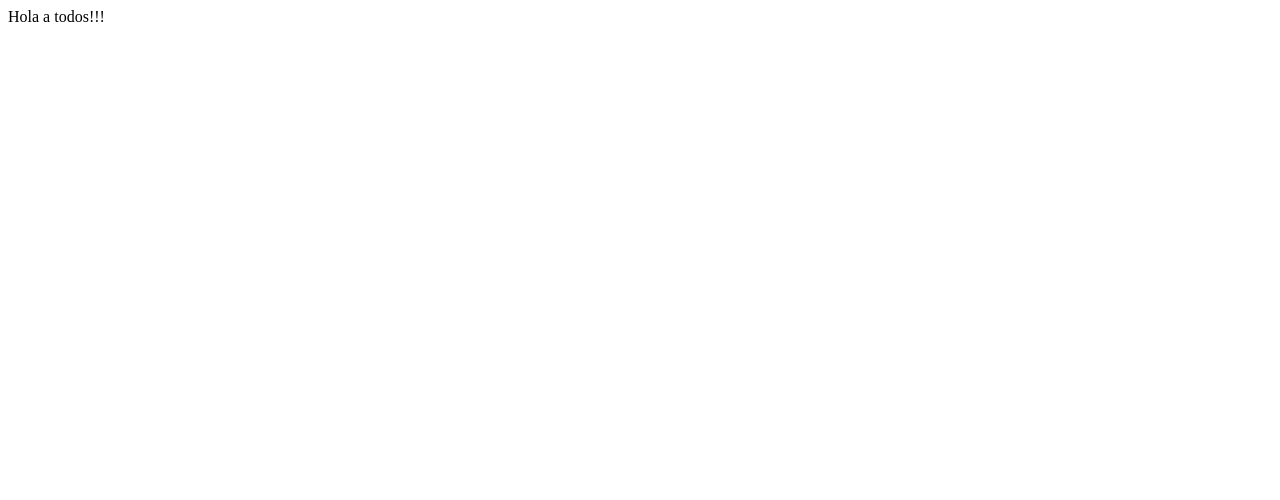
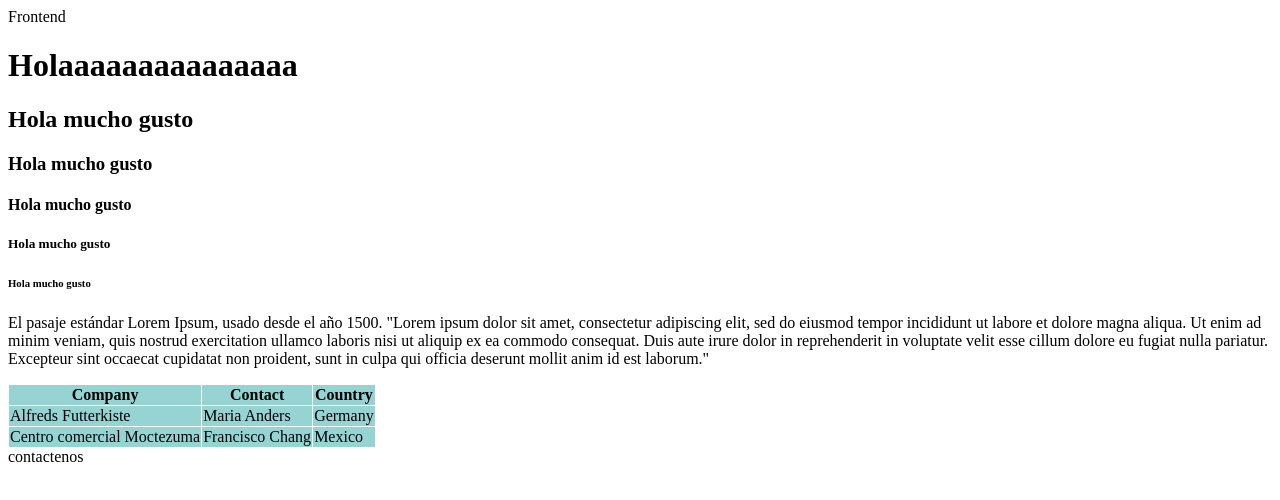
Before and after one commit to HuizaX/Frontend, a plain HTML site: page index.html in a window 1280 px wide. Drawn offline with Linux system fonts and the light colour scheme.

Commit message:
cambios 1.1

```diff
--- a/index.html
+++ b/index.html
@@ -1,11 +1,53 @@
+<!DOCTYPE html>
 <html lang="en">
 <head>
     <meta charset="UTF-8">
     <meta name="viewport" content="width=device-width, initial-scale=1.0">
-    <title>Clases de frontend</title>
+    <title>CLases frontend</title>
+    <style>
+        table,th,td{
+            border: 1px solid white;
+  border-collapse: collapse;
+        }
+        th, td {
+  background-color: #96D4D4;
+}
+    tr:nth-child(even) {
+    background-color: #adce1b;}
+    </style>
 </head>
 <body>
-    Hola a todos!!!
+    <header>Frontend</header>
 
+    <h1>Holaaaaaaaaaaaaaaa</h1>
+    <h2>Hola mucho gusto</h2>
+    <h3>Hola mucho gusto</h3>
+    <h4>Hola mucho gusto</h4>
+    <h5>Hola mucho gusto</h5>
+    <h6>Hola mucho gusto</h6>
+
+    <p>El pasaje estándar Lorem Ipsum, usado desde el año 1500.
+        "Lorem ipsum dolor sit amet, consectetur adipiscing elit, sed do eiusmod tempor incididunt ut labore et dolore magna aliqua. Ut enim ad minim veniam, quis nostrud exercitation ullamco laboris nisi ut aliquip ex ea commodo consequat. Duis aute irure dolor in reprehenderit in voluptate velit esse cillum dolore eu fugiat nulla pariatur. Excepteur sint occaecat cupidatat non proident, sunt in culpa qui officia deserunt mollit anim id est laborum."</p>
+
+    <table>
+  <tr>
+    <th>Company</th>
+    <th>Contact</th>
+    <th>Country</th>
+  </tr>
+  <tr>
+    <td>Alfreds Futterkiste</td>
+    <td>Maria Anders</td>
+    <td>Germany</td>
+  </tr>
+  <tr>
+    <td>Centro comercial Moctezuma</td>
+    <td>Francisco Chang</td>
+    <td>Mexico</td>
+  </tr>
+</table>
+
+
+        <footer>contactenos</footer>
 </body>
 </html>
```
